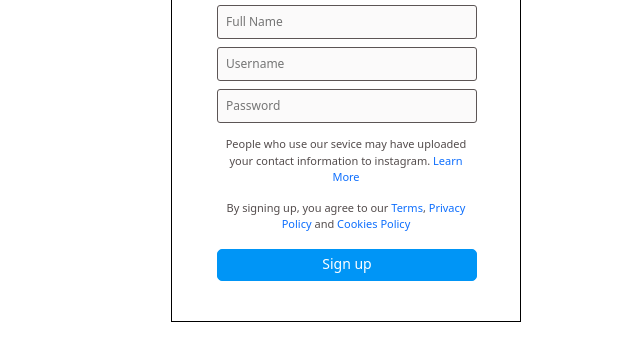
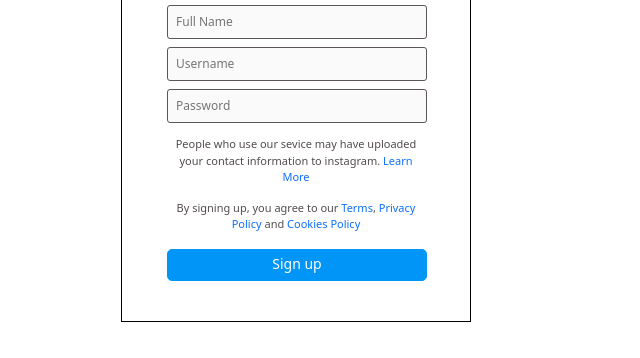
Before and after one commit to rithikgeorgecherian/instagram, a plain HTML site: page index.html in a window 1280 px wide. Shown: the part 442-800 px from the top of the page, without its empty margins (529-1169 px from the left). Drawn offline with nearby package versions, Linux system fonts and the light colour scheme.

Commit message:
alignment changed

```diff
--- a/style.css
+++ b/style.css
@@ -3,7 +3,7 @@ height: 1215;
 padding: 0;
 margin: 0;}
 
-.insta-main{border: 1px solid black; margin-left: 700px; margin-top: 150px; width: 350px;}
+.insta-main{border: 1px solid black; margin-left: 650px; margin-top: 150px; width: 350px;}
 
 div img{margin-left: 70px; margin-top: 20px;}
 
```
